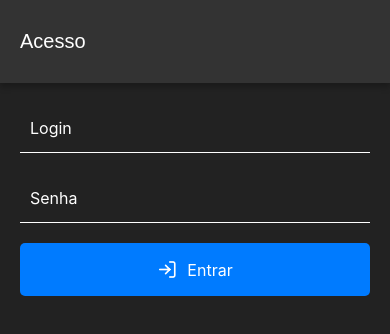
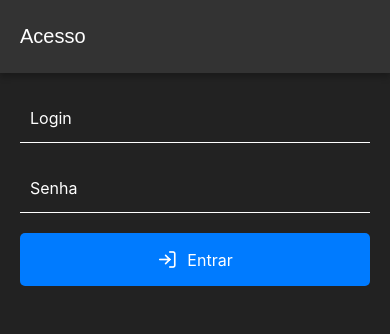
Before and after one commit to tamicristina/mobile-applications-project, a React Native app: screen / in a window 390 px wide. Shown: the top 334 px of the page. Built offline with nearby package versions, Linux system fonts and the light colour scheme.

Commit message:
feat: updating styles

```diff
--- a/src/components/Header.tsx
+++ b/src/components/Header.tsx
@@ -33,7 +33,6 @@ const Header = ({
   return (
     <View style={styles.headerContainer}>
       {showBack && (
-        <SafeAreaView>
         <TouchableOpacity
           onPress={() => {
             if (navigation.canGoBack()) {
@@ -43,10 +42,9 @@ const Header = ({
         >
           <Feather name="arrow-left" size={24} color="#fff" />
         </TouchableOpacity>
-        </SafeAreaView>
       )}
 
-      <Text style={[styles.title, showBack && { marginLeft: 10 }]}>
+      <Text style={[styles.title, showBack && { marginLeft: 20 }]}>
         {title}
       </Text>
 
@@ -72,8 +70,8 @@ const Header = ({
 
 const styles = StyleSheet.create({
   headerContainer: {
-    paddingTop: 30,
-    paddingBottom: 30,
+    paddingTop: 25,
+    paddingBottom: 25,
     paddingHorizontal: 20,
     backgroundColor: "#333",
     flexDirection: "row",
--- a/src/pages/Login.tsx
+++ b/src/pages/Login.tsx
@@ -12,6 +12,7 @@ import { useNavigation } from "@react-navigation/native";
 import Header from "../components/Header";
 import { NativeStackNavigationProp } from "@react-navigation/native-stack";
 import { RootStackParamList } from "../types/navigation";
+import { SafeAreaView } from "react-native-safe-area-context";
 
 type NavigationProp = NativeStackNavigationProp<RootStackParamList, "Login">;
 
@@ -30,7 +31,9 @@ export function LoginScreen() {
 
   return (
     <View style={styles.container}>
-      <Header title="Acesso" />
+      <SafeAreaView>
+        <Header title="Acesso" />
+      </SafeAreaView>
       <View style={styles.form}>
         <TextInput
           style={styles.input}
--- a/src/pages/UserForm.tsx
+++ b/src/pages/UserForm.tsx
@@ -36,7 +36,7 @@ export function UserFormScreen() {
 
   return (
     <View style={styles.container}>
-      <SafeAreaView style={{ padding: 0 }} edges={["top"]}>
+      <SafeAreaView edges={["top"]}>
         <Header title="Novo Usuário" showBack />
       </SafeAreaView>
 
--- a/src/pages/UserList.tsx
+++ b/src/pages/UserList.tsx
@@ -64,7 +64,6 @@ const styles = StyleSheet.create({
     padding: 20,
   },
   item: {
-    backgroundColor: "#333",
     padding: 15,
     marginBottom: 10,
     borderRadius: 5,
```
Lines whose indentation alone changed are shown as unchanged.
